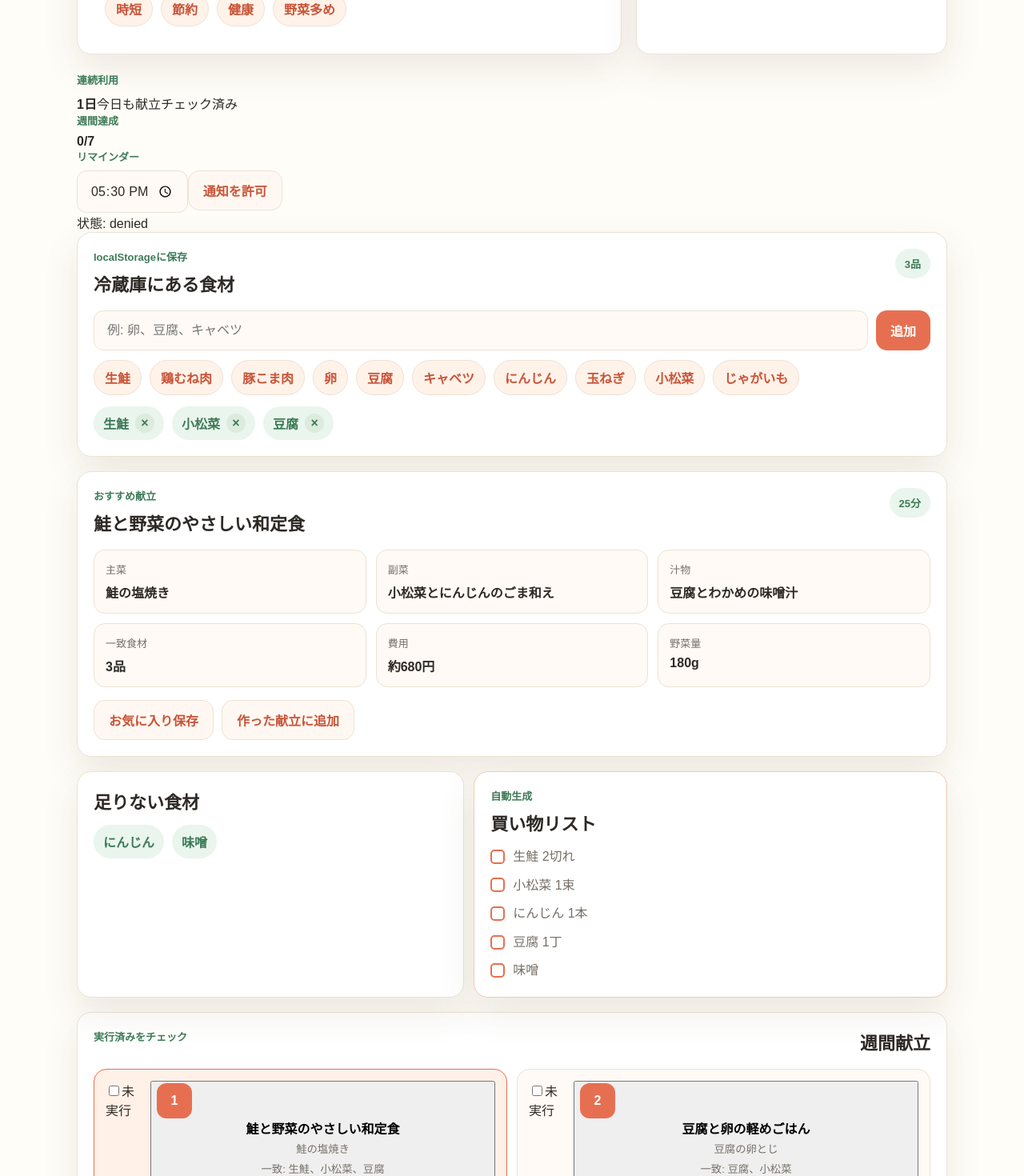
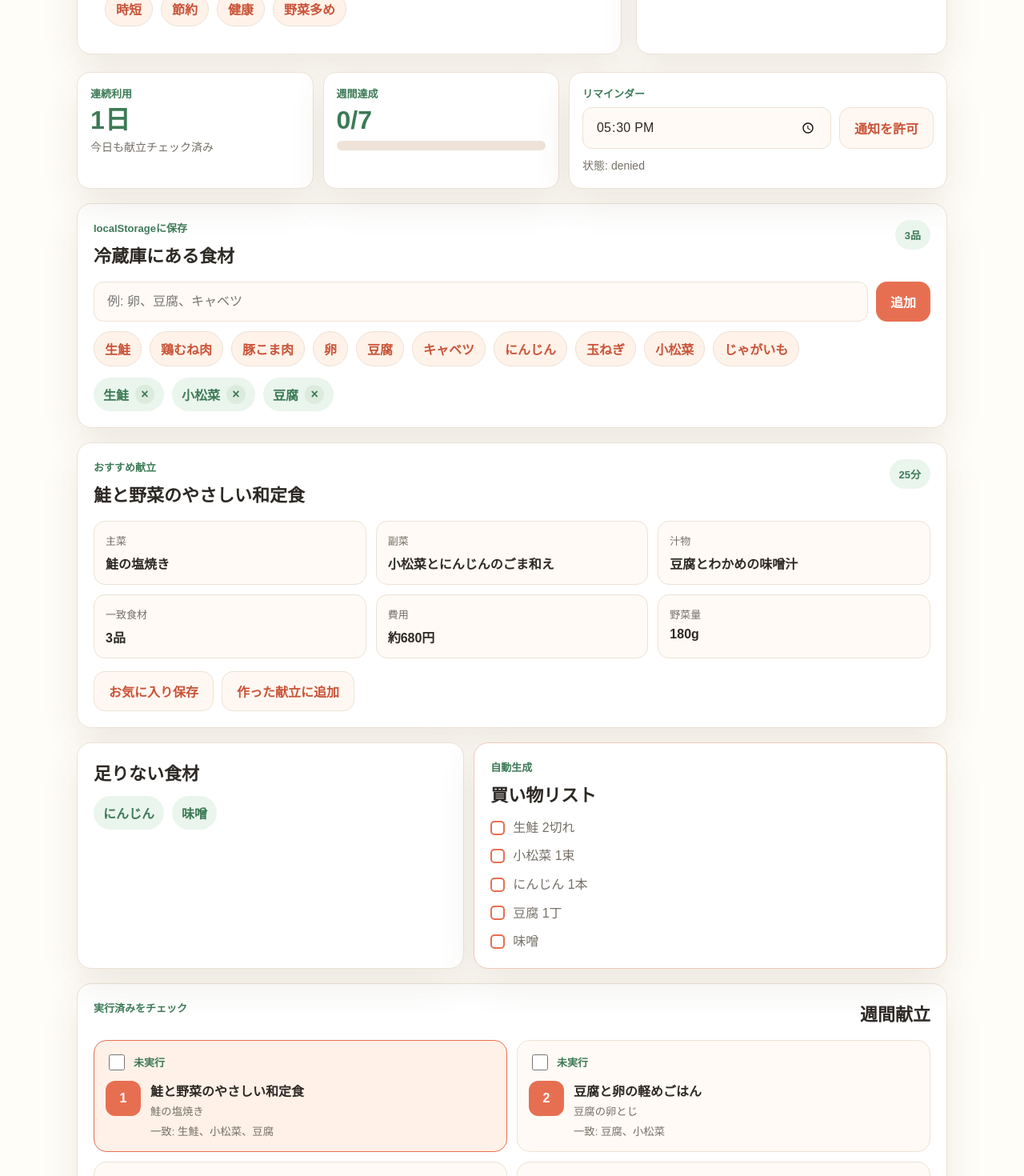
Before and after one commit to hagane990601-ux/20260618, a Next.js app: page / in a window 1280 px wide. Shown: the part 340-1810 px from the top of the page at 80% size. Built offline with nearby package versions, Linux system fonts and the light colour scheme.

Commit message:
Style PWA habit and weekly progress UI

```diff
--- a/app/globals.css
+++ b/app/globals.css
@@ -173,6 +173,60 @@ h3 {
 .weekly-section {
   padding: 20px;
   margin-bottom: 18px;
+}
+
+.habit-grid {
+  display: grid;
+  gap: 12px;
+  margin-bottom: 18px;
+}
+
+.habit-card {
+  border: 1px solid var(--line);
+  border-radius: 16px;
+  padding: 16px;
+  background: var(--card);
+  box-shadow: var(--shadow);
+}
+
+.habit-card strong {
+  display: block;
+  margin-bottom: 7px;
+  color: var(--green);
+  font-size: 32px;
+  line-height: 1;
+}
+
+.habit-card span {
+  color: var(--muted);
+  font-size: 14px;
+  line-height: 1.6;
+}
+
+.progress-track {
+  overflow: hidden;
+  height: 12px;
+  margin-top: 10px;
+  border-radius: 999px;
+  background: #efe3d8;
+}
+
+.progress-track span {
+  display: block;
+  height: 100%;
+  border-radius: inherit;
+  background: var(--green);
+}
+
+.reminder-controls {
+  display: grid;
+  grid-template-columns: 1fr auto;
+  gap: 10px;
+  margin: 8px 0 10px;
+}
+
+.reminder-controls input {
+  min-height: 50px;
 }
 
 .card-header,
@@ -361,16 +415,38 @@ h3 {
   background: #fffaf5;
 }
 
-.weekly-card {
+.weekly-card.is-selected {
+  border-color: var(--accent);
+  background: #fff1e7;
+}
+
+.weekly-card > button {
+  width: 100%;
+  border: 0;
   display: grid;
   grid-template-columns: 44px 1fr;
   gap: 12px;
+  align-items: start;
+  padding: 0;
+  background: transparent;
+  color: inherit;
   text-align: left;
 }
 
-.weekly-card.is-selected {
-  border-color: var(--accent);
-  background: #fff1e7;
+.weekly-check {
+  display: flex;
+  align-items: center;
+  gap: 8px;
+  margin-bottom: 10px;
+  color: var(--green);
+  font-size: 13px;
+  font-weight: 800;
+}
+
+.weekly-check input {
+  width: 20px;
+  height: 20px;
+  accent-color: var(--green);
 }
 
 .day {
@@ -443,6 +519,10 @@ h3 {
     padding: 34px;
   }
 
+  .habit-grid {
+    grid-template-columns: 0.75fr 0.75fr 1.2fr;
+  }
+
   .content-grid {
     grid-template-columns: 0.9fr 1.1fr;
   }
@@ -462,7 +542,8 @@ h3 {
   .today-card,
   .panel,
   .weekly-section,
-  .fridge-card {
+  .fridge-card,
+  .habit-card {
     border-radius: 16px;
   }
 
@@ -472,7 +553,8 @@ h3 {
 
   .dish-grid,
   .summary-grid,
-  .ingredient-form {
+  .ingredient-form,
+  .reminder-controls {
     grid-template-columns: 1fr;
   }
 
```
